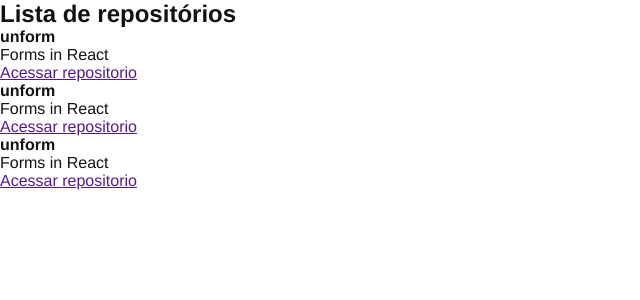
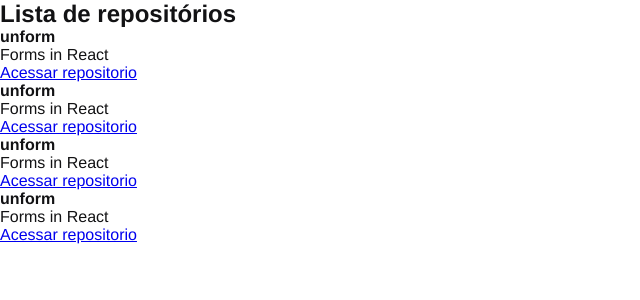
Before and after one commit to TrellixVulnTeam/React_PID8, a React app: page / in a window 1280 px wide. Shown: the top 300 px of the page, without its empty margins (0-640 px from the left). Built offline with nearby package versions, Linux system fonts and the light colour scheme.

Commit message:
propriedades react

```diff
--- /dev/null
+++ b/src/components/RepositoryItem.jsx
@@ -0,0 +1,12 @@
+export function RepositoryItem(props) {
+    return (
+<li>
+  <strong>{props.repository.name ?? 'Default'}</strong>
+  <p>{props.repository.description}</p>
+
+    <a href={props.repository.link}>
+    Acessar repositorio
+    </a>
+ </li>
+    );
+}
--- a/src/components/RepositoryList.jsx
+++ b/src/components/RepositoryList.jsx
@@ -1,35 +1,21 @@
+import { RepositoryItem } from "./RepositoryItem";
+
+const repository = {
+    name: 'unform',
+    description: 'Forms in React',
+    link: 'https://github.com/danielrgb23/React',
+}
+
 export function RepositoryList() {
     return(
         <section className="repository-list">
             <h1>Lista de repositórios</h1>
 
             <ul>
-                <li>
-                    <strong>unform</strong>
-                    <p>Forms in React</p>
-
-                    <a href="">
-                        Acessar repositorio
-                    </a>
-                </li>
-
-                <li>
-                    <strong>unform</strong>
-                    <p>Forms in React</p>
-
-                    <a href="">
-                        Acessar repositorio
-                    </a>
-                </li>
-
-                <li>
-                    <strong>unform</strong>
-                    <p>Forms in React</p>
-
-                    <a href="">
-                        Acessar repositorio
-                    </a>
-                </li>
+              <RepositoryItem repository={repository} />
+              <RepositoryItem repository={repository} />
+              <RepositoryItem repository={repository} />
+              <RepositoryItem repository={repository} />
             </ul>
         </section>
     );
```
